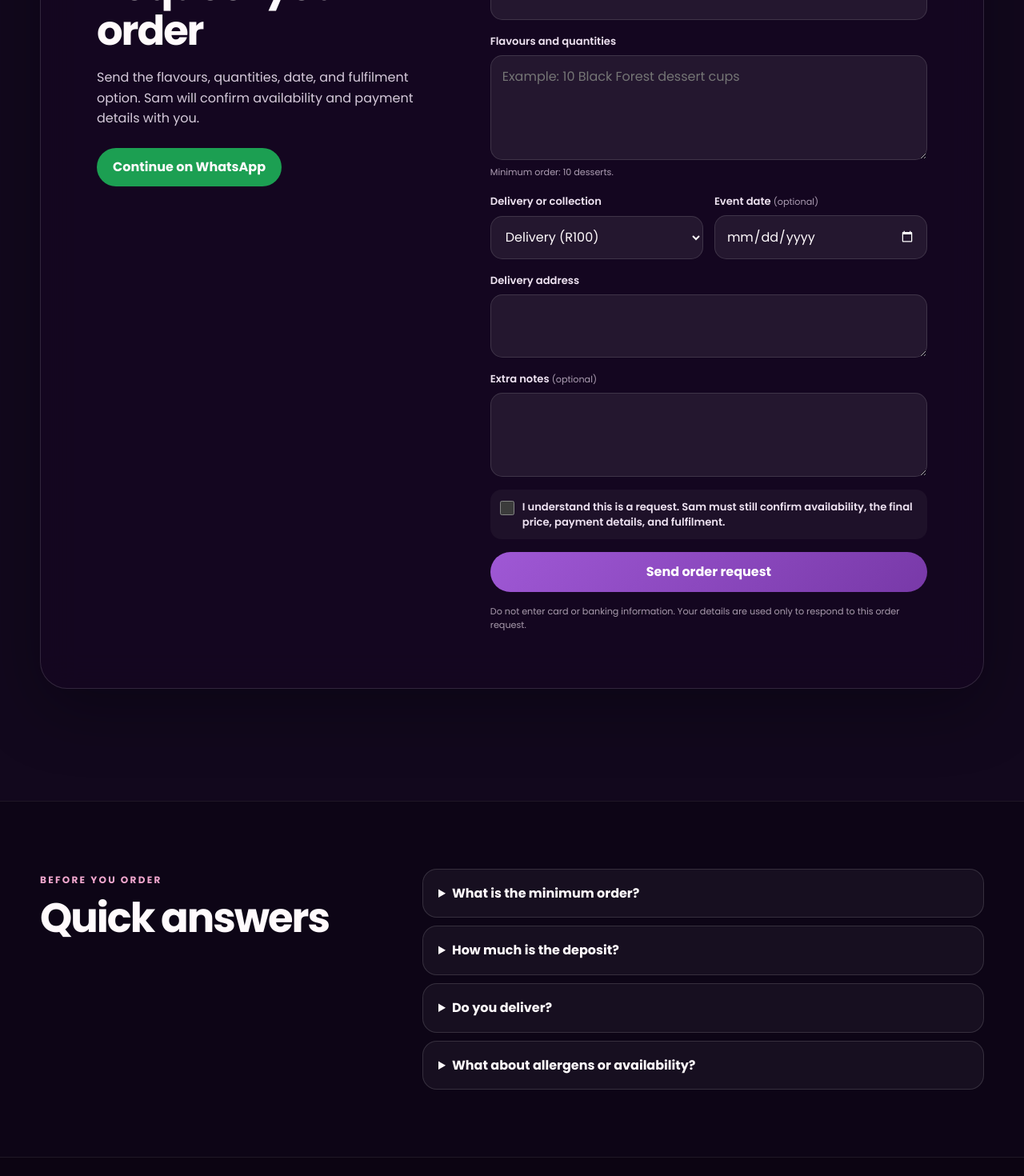
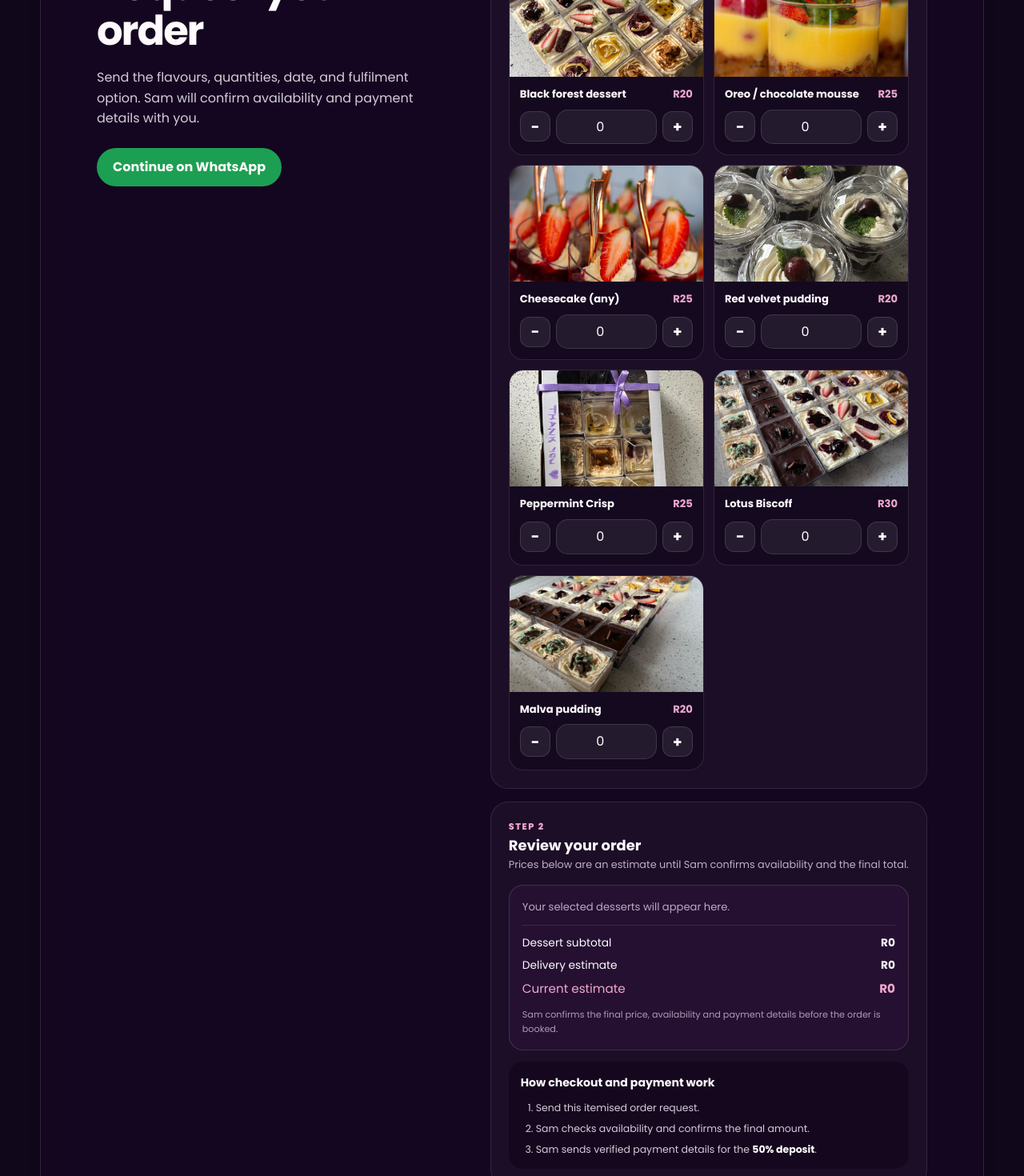
Before and after one commit to tkhumalo2022/Sammy-s-Treat-Luxe-bites, a Next.js app: page / in a window 1280 px wide. Shown: the part 4780-6250 px from the top of the page at 80% size. Built offline with nearby package versions, Linux system fonts and the light colour scheme.

Commit message:
Replace free-text ordering with visual itemised checkout

```diff
--- a/src/components/order-form.tsx
+++ b/src/components/order-form.tsx
@@ -1,11 +1,16 @@
 'use client'
 
-import { type FormEvent, useState } from 'react'
+import Image from 'next/image'
+import { type FormEvent, useMemo, useState } from 'react'
 
-import { BUSINESS_DETAILS } from '@/lib/business'
+import { BUSINESS_DETAILS, MENU_ITEMS } from '@/lib/business'
 import { buildWhatsAppOrderUrl, type OrderRequest } from '@/lib/order'
 
+import styles from './order-form-v2.module.css'
+
 type SubmitState = 'idle' | 'sending' | 'sent' | 'fallback' | 'error'
+type MenuName = (typeof MENU_ITEMS)[number]['name']
+type Quantities = Record<MenuName, number>
 
 type OrderResponse = {
   status?: 'sent' | 'fallback'
@@ -14,15 +19,55 @@ type OrderResponse = {
   error?: string
 }
 
+function createEmptyQuantities() {
+  return Object.fromEntries(MENU_ITEMS.map((item) => [item.name, 0])) as Quantities
+}
+
 export function OrderForm() {
   const [state, setState] = useState<SubmitState>('idle')
   const [fulfilment, setFulfilment] = useState<OrderRequest['fulfilment']>('delivery')
+  const [quantities, setQuantities] = useState<Quantities>(createEmptyQuantities)
   const [message, setMessage] = useState('')
   const [whatsappUrl, setWhatsappUrl] = useState(`https://wa.me/${BUSINESS_DETAILS.whatsappNumber}`)
+
+  const selectedItems = useMemo(
+    () => MENU_ITEMS
+      .map((item) => ({ ...item, quantity: quantities[item.name] }))
+      .filter((item) => item.quantity > 0),
+    [quantities],
+  )
+
+  const totalQuantity = selectedItems.reduce((total, item) => total + item.quantity, 0)
+  const subtotal = selectedItems.reduce((total, item) => total + item.quantity * item.price, 0)
+  const deliveryCharge = fulfilment === 'delivery' && totalQuantity > 0 ? BUSINESS_DETAILS.deliveryFee : 0
+  const estimatedTotal = subtotal + deliveryCharge
+  const meetsMinimum = totalQuantity >= BUSINESS_DETAILS.minimumOrder
+
+  function clearFeedback() {
+    if (state !== 'sending' && state !== 'idle') {
+      setState('idle')
+      setMessage('')
+    }
+  }
+
+  function setQuantity(name: MenuName, nextQuantity: number) {
+    clearFeedback()
+    const quantity = Number.isFinite(nextQuantity)
+      ? Math.max(0, Math.min(999, Math.floor(nextQuantity)))
+      : 0
+    setQuantities((current) => ({ ...current, [name]: quantity }))
+  }
 
   async function handleSubmit(event: FormEvent<HTMLFormElement>) {
     event.preventDefault()
     if (state === 'sending') return
+
+    if (!meetsMinimum) {
+      setState('error')
+      setMessage(`Please choose at least ${BUSINESS_DETAILS.minimumOrder} desserts. You currently have ${totalQuantity}.`)
+      document.getElementById('dessert-selector')?.scrollIntoView({ behavior: 'smooth', block: 'center' })
+      return
+    }
 
     const form = event.currentTarget
     const data = new FormData(form)
@@ -32,11 +77,15 @@ export function OrderForm() {
     setState('sending')
     setMessage('')
 
+    const itemisedOrder = selectedItems
+      .map((item) => `${item.quantity} × ${item.name} @ R${item.price} = R${item.quantity * item.price}`)
+      .join('\n')
+
     const order: OrderRequest = {
       name: String(data.get('name') || '').trim(),
       phone: String(data.get('phone') || '').trim(),
       email: String(data.get('email') || '').trim(),
-      order: String(data.get('order') || '').trim(),
+      order: `${itemisedOrder}\nDessert subtotal: R${subtotal}`,
       fulfilment,
       address: String(data.get('address') || '').trim(),
       eventDate: String(data.get('eventDate') || '').trim(),
@@ -66,31 +115,140 @@ export function OrderForm() {
       if (result.status === 'sent') {
         form.reset()
         setFulfilment('delivery')
+        setQuantities(createEmptyQuantities())
         setState('sent')
-        setMessage(`Request ${result.reference || ''} saved securely. Sam will confirm the details with you.`)
+        setMessage(`Request ${result.reference || ''} saved securely. Sam can see the itemised order and will send verified payment instructions after confirming availability.`)
       } else {
         setState('fallback')
-        setMessage('Your request is ready. Send it to Sam on WhatsApp to finish.')
+        setMessage('Your itemised request is ready. Send it to Sam on WhatsApp to finish checkout.')
       }
     } catch (error) {
       setState('error')
       const reason = error instanceof Error && error.message !== 'Order request failed'
         ? error.message
         : 'The online request could not be sent.'
-      setMessage(`${reason} Your details are ready for WhatsApp instead.`)
+      setMessage(`${reason} Your itemised order is ready for WhatsApp instead.`)
     }
   }
 
   return (
-    <form className="order-form" onSubmit={handleSubmit} onChange={() => {
-      if (state !== 'sending' && state !== 'idle') {
-        setState('idle')
-        setMessage('')
-      }
-    }}>
+    <form className="order-form" onSubmit={handleSubmit} onChange={clearFeedback}>
       <div className="honeypot" aria-hidden="true">
         <label htmlFor="website">Website</label>
         <input id="website" name="website" tabIndex={-1} autoComplete="off" />
+      </div>
+
+      <section className={styles.step} id="dessert-selector">
+        <div className={styles.stepHeading}>
+          <div>
+            <span className={styles.stepNumber}>Step 1</span>
+            <h3>Choose desserts and quantities</h3>
+            <p>Mix flavours freely. The minimum total is {BUSINESS_DETAILS.minimumOrder} desserts.</p>
+          </div>
+          <span className={styles.countBadge}>{totalQuantity} selected</span>
+        </div>
+
+        <div className={styles.productGrid}>
+          {MENU_ITEMS.map((item) => (
+            <article className={styles.productCard} key={item.name}>
+              <div className={styles.productImage}>
+                <Image
+                  src={item.image}
+                  alt={`${item.name} by Luxe Bites`}
+                  fill
+                  sizes="(max-width: 680px) 110px, 220px"
+                />
+              </div>
+              <div className={styles.productBody}>
+                <div className={styles.productName}>
+                  <strong>{item.name}</strong>
+                  <strong>R{item.price}</strong>
+                </div>
+                <div className={styles.quantity}>
+                  <button
+                    type="button"
+                    aria-label={`Remove one ${item.name}`}
+                    onClick={() => setQuantity(item.name, quantities[item.name] - 1)}
+                  >
+                    −
+                  </button>
+                  <input
+                    type="number"
+                    min="0"
+                    max="999"
+                    inputMode="numeric"
+                    aria-label={`${item.name} quantity`}
+                    value={quantities[item.name]}
+                    onChange={(event) => setQuantity(item.name, Number(event.target.value))}
+                  />
+                  <button
+                    type="button"
+                    aria-label={`Add one ${item.name}`}
+                    onClick={() => setQuantity(item.name, quantities[item.name] + 1)}
+                  >
+                    +
+                  </button>
+                </div>
+              </div>
+            </article>
+          ))}
+        </div>
+
+        {!meetsMinimum && totalQuantity > 0 && (
+          <p className={styles.minimumError}>
+            Add {BUSINESS_DETAILS.minimumOrder - totalQuantity} more dessert{BUSINESS_DETAILS.minimumOrder - totalQuantity === 1 ? '' : 's'} to reach the minimum.
+          </p>
+        )}
+      </section>
+
+      <section className={styles.step}>
+        <div className={styles.stepHeading}>
+          <div>
+            <span className={styles.stepNumber}>Step 2</span>
+            <h3>Review your order</h3>
+            <p>Prices below are an estimate until Sam confirms availability and the final total.</p>
+          </div>
+        </div>
+
+        <div className={styles.summary} aria-live="polite">
+          {selectedItems.length === 0 ? (
+            <p className={styles.emptySummary}>Your selected desserts will appear here.</p>
+          ) : (
+            <ul className={styles.summaryList}>
+              {selectedItems.map((item) => (
+                <li key={item.name}>
+                  <span>{item.quantity} × {item.name}</span>
+                  <strong>R{item.quantity * item.price}</strong>
+                </li>
+              ))}
+            </ul>
+          )}
+
+          <div className={styles.totalBlock}>
+            <div className={styles.totalRow}><span>Dessert subtotal</span><strong>R{subtotal}</strong></div>
+            <div className={styles.totalRow}><span>{fulfilment === 'delivery' ? 'Delivery estimate' : 'Collection'}</span><strong>{fulfilment === 'delivery' ? `R${deliveryCharge}` : 'R0'}</strong></div>
+            <div className={styles.totalRow}><span>Current estimate</span><strong>R{estimatedTotal}</strong></div>
+          </div>
+          <p className={styles.estimateNote}>Sam confirms the final price, availability and payment details before the order is booked.</p>
+        </div>
+
+        <div className={styles.checkoutInfo}>
+          <h4>How checkout and payment work</h4>
+          <ol>
+            <li>Send this itemised order request.</li>
+            <li>Sam checks availability and confirms the final amount.</li>
+            <li>Sam sends verified payment details for the <strong>{BUSINESS_DETAILS.depositPercentage}% deposit</strong>.</li>
+          </ol>
+        </div>
+      </section>
+
+      <section className={styles.step}>
+        <div className={styles.stepHeading}>
+          <div>
+            <span className={styles.stepNumber}>Step 3</span>
+            <h3>Your details</h3>
+            <p>These details help Sam contact you and prepare the order.</p>
+          </div>
         </div>
 
         <div className="form-row">
@@ -108,19 +266,6 @@ export function OrderForm() {
         <label>
           <span>Email address <small>(optional)</small></span>
           <input name="email" type="email" inputMode="email" autoComplete="email" maxLength={160} />
-      </label>
-
-      <label>
-        <span>Flavours and quantities</span>
-        <textarea
-          name="order"
-          rows={4}
-          required
-          minLength={10}
-          maxLength={1_000}
-          placeholder={`Example: ${BUSINESS_DETAILS.minimumOrder} Black Forest dessert cups`}
-        />
-        <small>Minimum order: {BUSINESS_DETAILS.minimumOrder} desserts.</small>
         </label>
 
         <div className="form-row">
@@ -151,27 +296,28 @@ export function OrderForm() {
 
         <label>
           <span>Extra notes <small>(optional)</small></span>
-        <textarea name="notes" rows={3} maxLength={600} />
+          <textarea name="notes" rows={3} maxLength={600} placeholder="Event details, preferred collection time, or anything Sam should know" />
         </label>
+      </section>
 
       <label className="form-consent">
         <input name="acceptedTerms" type="checkbox" required />
         <span>I understand this is a request. Sam must still confirm availability, the final price, payment details, and fulfilment.</span>
       </label>
 
-      <button type="submit" disabled={state === 'sending'}>
-        {state === 'sending' ? 'Sending securely…' : 'Send order request'}
+      <button type="submit" disabled={state === 'sending' || !meetsMinimum}>
+        {state === 'sending' ? 'Saving itemised order…' : meetsMinimum ? 'Continue to confirmation' : `Choose ${BUSINESS_DETAILS.minimumOrder} desserts to continue`}
       </button>
 
       <div className={`form-status ${state}`} role="status" aria-live="polite">
         {message}
-        {(state === 'fallback' || state === 'error') && (
+        {(state === 'fallback' || state === 'error') && selectedItems.length > 0 && (
           <a href={whatsappUrl} target="_blank" rel="noreferrer">
-            Send this request on WhatsApp
+            Send this itemised order on WhatsApp
           </a>
         )}
       </div>
-      <p className="form-privacy">Do not enter card or banking information. Your details are used only to respond to this order request.</p>
+      <p className="form-privacy">Never enter card, PIN or banking information here. Payment details must come directly from Sam after confirmation.</p>
     </form>
   )
 }
```
Lines whose indentation alone changed are shown as unchanged.
